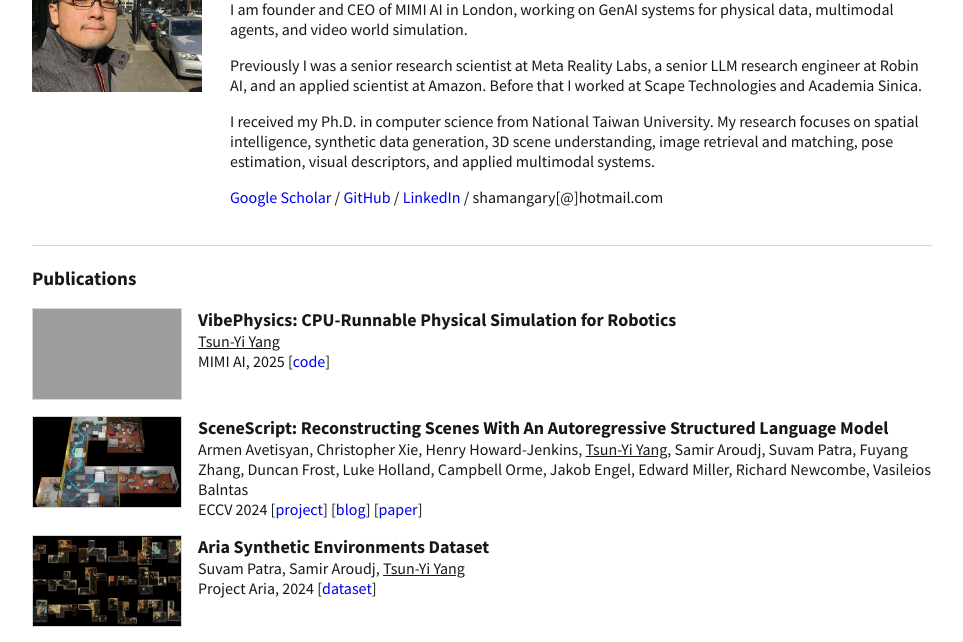
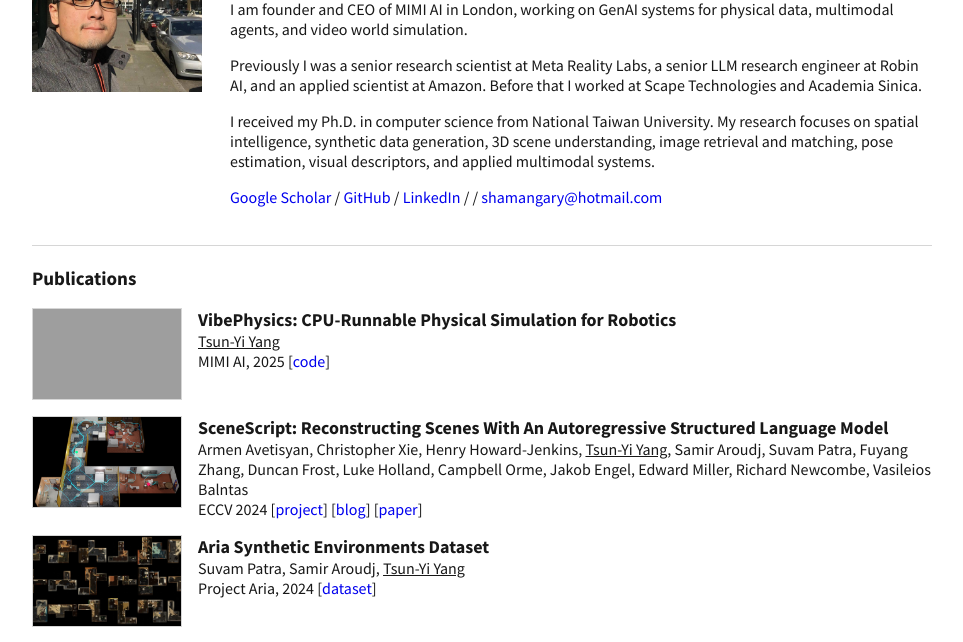
Before and after one commit to shamangary/shamangary.github.io, a plain HTML site: page index.html in a window 1280 px wide. Shown: the part 109-751 px from the top of the page, without its empty margins (158-1121 px from the left). Drawn offline with Linux system fonts and the light colour scheme; grey boxes are pictures that could not be loaded.

Commit message:
update email

```diff
--- a/index.html
+++ b/index.html
@@ -253,7 +253,7 @@
         <p class="intro">Previously I was a senior research scientist at Meta Reality Labs, a senior LLM research engineer at Robin AI, and an applied scientist at Amazon. Before that I worked at Scape Technologies and Academia Sinica.</p>
         <p class="intro">I received my Ph.D. in computer science from National Taiwan University. My research focuses on spatial intelligence, synthetic data generation, 3D scene understanding, image retrieval and matching, pose estimation, visual descriptors, and applied multimodal systems.</p>
         <nav class="links" aria-label="Profile links">
-          <a href="https://scholar.google.com/citations?user=WhISCE4AAAAJ" rel="noopener">Google Scholar</a><a href="https://github.com/shamangary" rel="noopener">GitHub</a><a href="https://www.linkedin.com/in/tsunyiyang/" rel="noopener">LinkedIn</a> / shamangary[@]hotmail.com
+          <a href="https://scholar.google.com/citations?user=WhISCE4AAAAJ" rel="noopener">Google Scholar</a><a href="https://github.com/shamangary" rel="noopener">GitHub</a><a href="https://www.linkedin.com/in/tsunyiyang/" rel="noopener">LinkedIn</a> / <a href="mailto:shamangary@hotmail.com">shamangary@hotmail.com</a>
         </nav>
       </div>
     </header>
```
